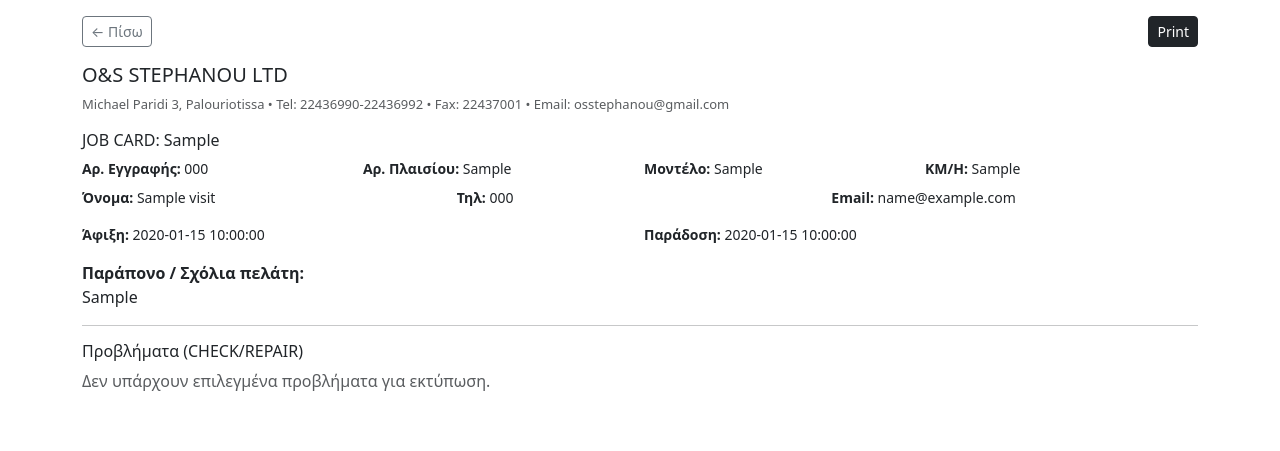
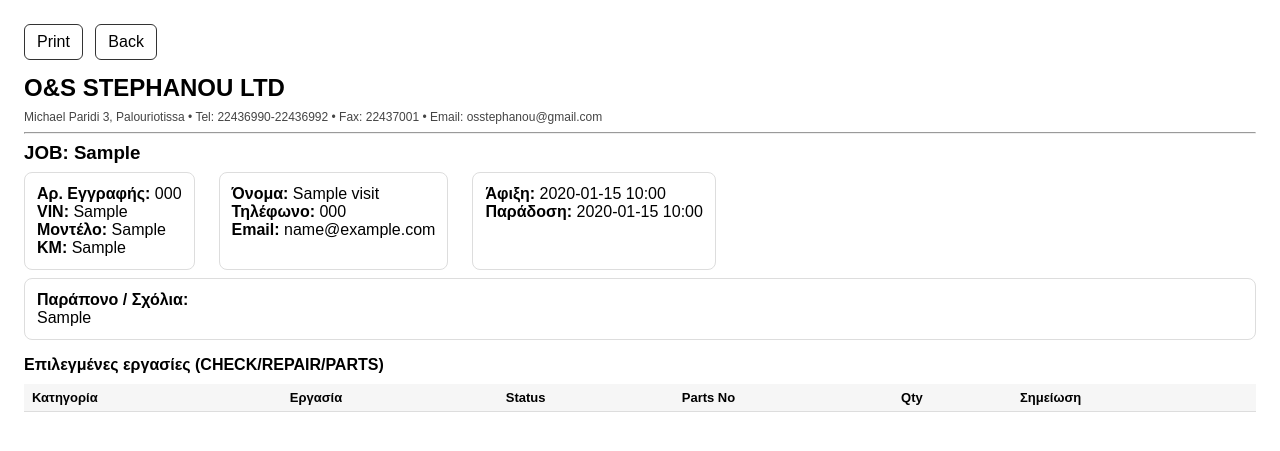
Before and after one commit to kerlengouc-star/stefanos-garage, a FastAPI app: page /visits/1/print in a window 1280 px wide. Shown: the top 451 px of the page. Run offline with FastAPI, Linux system fonts and the light colour scheme; tables that the repository leaves empty hold one stand-in row (values such as "Sample post"); lists and menus that the app fills with data are empty.

Commit message:
Update print.html

```diff
--- a/app/templates/print.html
+++ b/app/templates/print.html
@@ -1,97 +1,89 @@
 <!doctype html>
-<html lang="el">
+<html>
 <head>
   <meta charset="utf-8">
-  <meta name="viewport" content="width=device-width,initial-scale=1">
-  <title>Print {{ visit.job_no or visit.id }}</title>
-  <link href="https://cdn.jsdelivr.net/npm/bootstrap@5.3.3/dist/css/bootstrap.min.css" rel="stylesheet">
+  <title>Print Job {{ visit.job_no or visit.id }}</title>
   <style>
-    @media print { .no-print { display:none !important; } }
+    body { font-family: Arial, sans-serif; margin: 24px; }
+    h2,h3,h4 { margin: 0 0 8px 0; }
+    .row { display:flex; gap: 24px; flex-wrap: wrap; margin-bottom: 8px; }
+    .box { border: 1px solid #ddd; padding: 12px; border-radius: 8px; }
+    table { width:100%; border-collapse: collapse; margin-top: 10px; }
+    th,td { border-bottom: 1px solid #ddd; padding: 6px 8px; font-size: 13px; }
+    th { text-align:left; background:#f6f6f6; }
+    .small { font-size: 12px; color:#444; }
+    .toolbar { margin-bottom: 14px; }
+    .btn { display:inline-block; padding: 8px 12px; border:1px solid #333; border-radius: 6px; text-decoration:none; color:#000; margin-right: 8px;}
+    @media print { .toolbar { display:none; } }
   </style>
 </head>
-<body class="bg-white">
-<div class="container py-3">
+<body>
 
-  <div class="d-flex justify-content-between align-items-center mb-3 no-print">
-    <a class="btn btn-outline-secondary btn-sm" href="/visits/{{ visit.id }}">← Πίσω</a>
-    <button class="btn btn-dark btn-sm" onclick="window.print()">Print</button>
+  <div class="toolbar">
+    <a class="btn" href="#" onclick="window.print(); return false;">Print</a>
+    <a class="btn" href="/visits/{{ visit.id }}?mode=selected">Back</a>
   </div>
 
-  <h5>O&S STEPHANOU LTD</h5>
-  <div class="mb-3 text-muted" style="font-size: 13px;">
-    Michael Paridi 3, Palouriotissa • Tel: 22436990-22436992 • Fax: 22437001 • Email: osstephanou@gmail.com
+  <h2>O&S STEPHANOU LTD</h2>
+  <div class="small">Michael Paridi 3, Palouriotissa • Tel: 22436990-22436992 • Fax: 22437001 • Email: osstephanou@gmail.com</div>
+
+  <hr>
+
+  <h3>JOB: {{ visit.job_no or visit.id }}</h3>
+
+  <div class="row">
+    <div class="box">
+      <div><strong>Αρ. Εγγραφής:</strong> {{ visit.plate_number or '' }}</div>
+      <div><strong>VIN:</strong> {{ visit.vin or '' }}</div>
+      <div><strong>Μοντέλο:</strong> {{ visit.model or '' }}</div>
+      <div><strong>KM:</strong> {{ visit.km or '' }}</div>
     </div>
 
-  <h6 class="mb-2">JOB CARD: {{ visit.job_no or visit.id }}</h6>
-
-  <div class="row g-2 mb-3" style="font-size:14px;">
-    <div class="col-md-3"><strong>Αρ. Εγγραφής:</strong> {{ visit.plate_number or '' }}</div>
-    <div class="col-md-3"><strong>Αρ. Πλαισίου:</strong> {{ visit.vin or '' }}</div>
-    <div class="col-md-3"><strong>Μοντέλο:</strong> {{ visit.model or '' }}</div>
-    <div class="col-md-3"><strong>KM/H:</strong> {{ visit.km or '' }}</div>
-    <div class="col-md-4"><strong>Όνομα:</strong> {{ visit.customer_name or '' }}</div>
-    <div class="col-md-4"><strong>Τηλ:</strong> {{ visit.phone or '' }}</div>
-    <div class="col-md-4"><strong>Email:</strong> {{ visit.email or '' }}</div>
+    <div class="box">
+      <div><strong>Όνομα:</strong> {{ visit.customer_name or '' }}</div>
+      <div><strong>Τηλέφωνο:</strong> {{ visit.phone or '' }}</div>
+      <div><strong>Email:</strong> {{ visit.email or '' }}</div>
     </div>
 
-  <div class="row g-2 mb-3" style="font-size:14px;">
-    <div class="col-md-6"><strong>Άφιξη:</strong> {{ visit.date_in or '' }}</div>
-    <div class="col-md-6"><strong>Παράδοση:</strong> {{ visit.date_out or '' }}</div>
+    <div class="box">
+      <div><strong>Άφιξη:</strong> {{ (visit.date_in|string)[:16] if visit.date_in else '' }}</div>
+      <div><strong>Παράδοση:</strong> {{ (visit.date_out|string)[:16] if visit.date_out else '' }}</div>
+    </div>
   </div>
 
   {% if visit.customer_complaint %}
-  <div class="mb-3">
-    <strong>Παράπονο / Σχόλια πελάτη:</strong><br>
+    <div class="box">
+      <strong>Παράπονο / Σχόλια:</strong>
       <div>{{ visit.customer_complaint }}</div>
     </div>
   {% endif %}
 
-  <hr>
+  <h4 style="margin-top:16px;">Επιλεγμένες εργασίες (CHECK/REPAIR/PARTS)</h4>
 
-  <h6>Προβλήματα (CHECK/REPAIR)</h6>
-
-  {% if lines|length == 0 %}
-    <div class="text-muted">Δεν υπάρχουν επιλεγμένα προβλήματα για εκτύπωση.</div>
-  {% endif %}
-
-  {% set current_cat = None %}
-  {% for ln in lines %}
-    {% if ln.category != current_cat %}
-      {% set current_cat = ln.category %}
-      <h6 class="mt-3">{{ current_cat }}</h6>
-      <div class="table-responsive">
-        <table class="table table-sm align-middle">
+  <table>
     <thead>
       <tr>
-              <th>Έλεγχος</th>
-              <th style="width:120px;">Κατάσταση</th>
-              <th style="width:220px;">Parts Number</th>
-              <th style="width:110px;">Ποσότητα</th>
+        <th>Κατηγορία</th>
+        <th>Εργασία</th>
+        <th>Status</th>
+        <th>Parts No</th>
+        <th>Qty</th>
+        <th>Σημείωση</th>
       </tr>
     </thead>
     <tbody>
-    {% endif %}
-
+      {% for ln in lines %}
       <tr>
-      <td>
-        <strong>{{ ln.item_name }}</strong>
-        {% if ln.notes %}
-          <div class="text-muted" style="font-size: 13px;">{{ ln.notes }}</div>
-        {% endif %}
-      </td>
+        <td>{{ ln.category }}</td>
+        <td>{{ ln.item_name }}</td>
         <td>{{ ln.result }}</td>
         <td>{{ ln.parts_code or '' }}</td>
         <td>{{ ln.parts_qty or 0 }}</td>
+        <td>{{ ln.notes or '' }}</td>
       </tr>
-
-    {% set next_cat = lines[loop.index].category if not loop.last else None %}
-    {% if next_cat != current_cat %}
+      {% endfor %}
     </tbody>
   </table>
-      </div>
-    {% endif %}
-  {% endfor %}
 
-</div>
 </body>
 </html>
```
Lines whose indentation alone changed are shown as unchanged.
